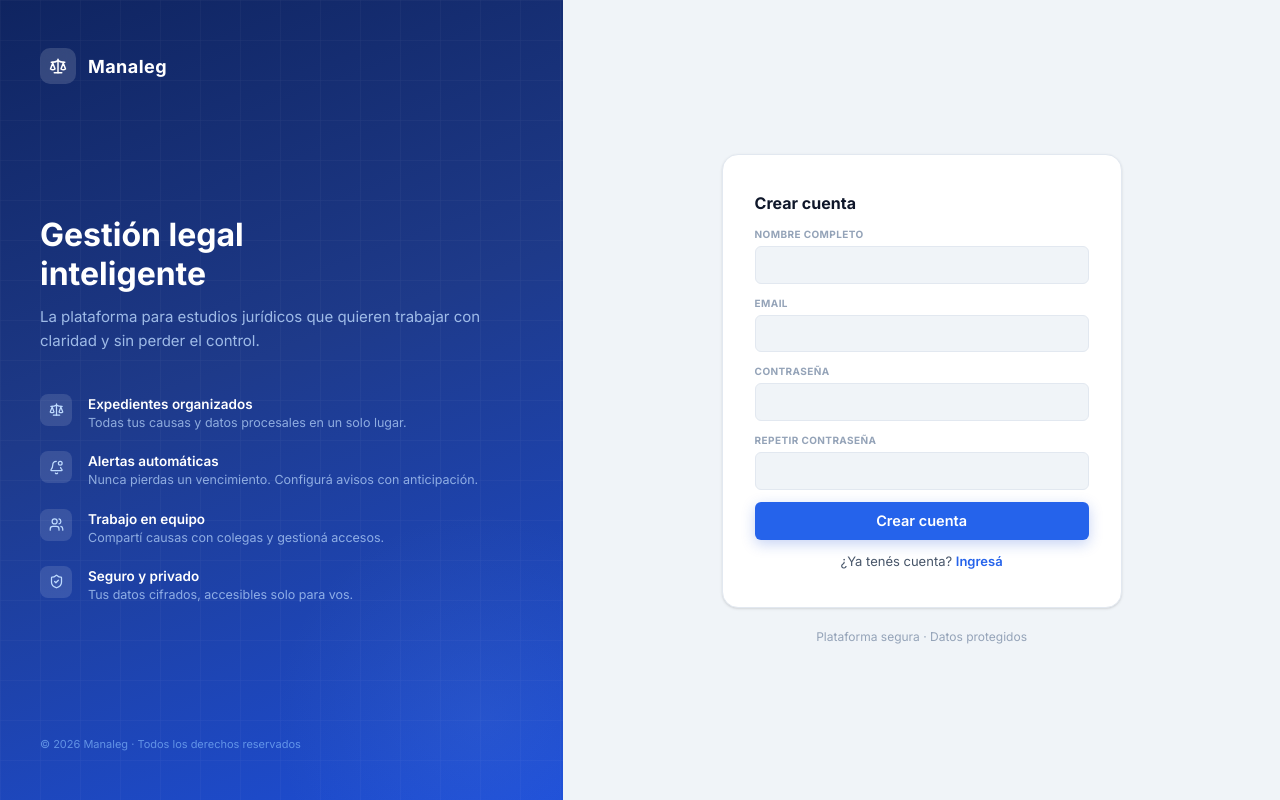
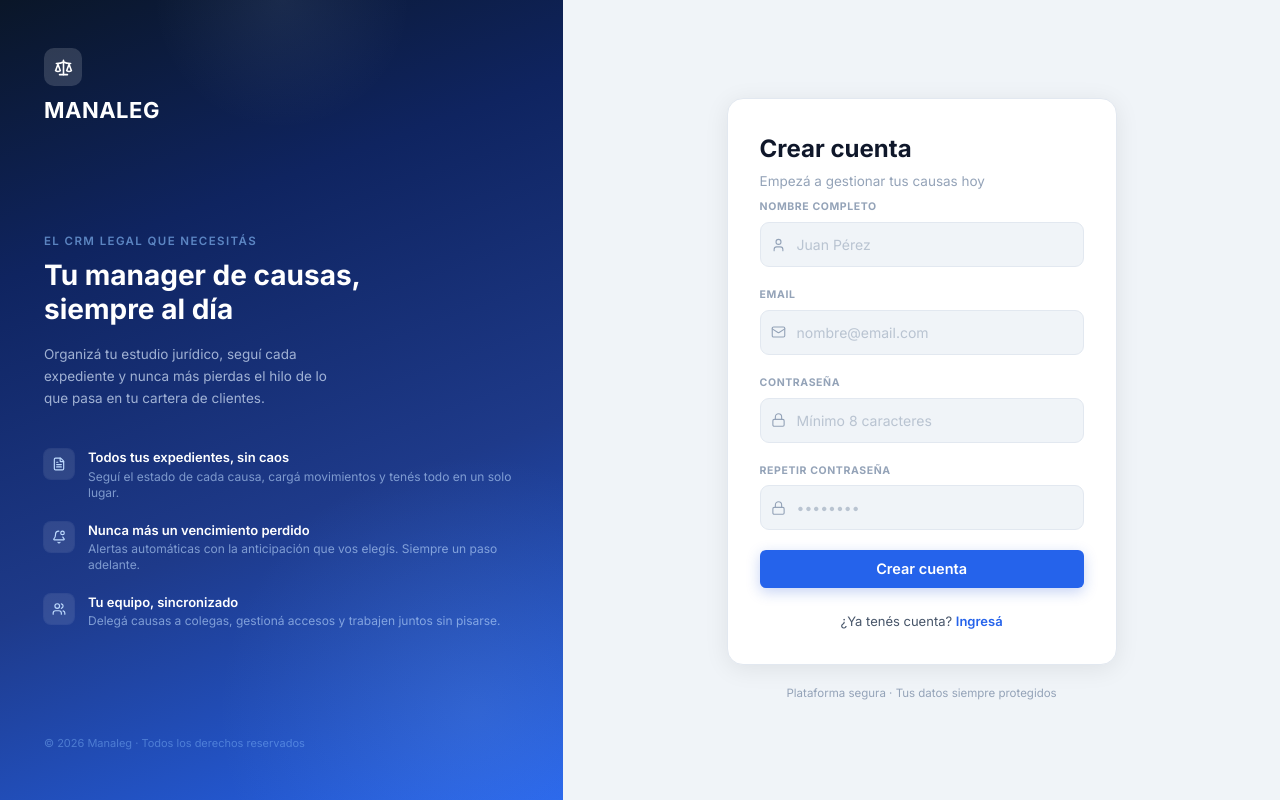
Before and after one commit to lucianogarriga/manaleg, a Next.js app: page /register in a window 1280 px wide. Built offline with nearby package versions, Linux system fonts and the light colour scheme; no server answers.

Commit message:
Mod login section

```diff
--- a/app/(auth)/layout.tsx
+++ b/app/(auth)/layout.tsx
@@ -1,83 +1,76 @@
-import { Scale, BellDot, Users, ShieldCheck } from "lucide-react";
+import { Scale, BellDot, Users, FileText } from "lucide-react";
 
 const FEATURES = [
   {
-    icon: Scale,
-    title: "Expedientes organizados",
-    desc: "Todas tus causas y datos procesales en un solo lugar.",
+    icon: FileText,
+    title: "Todos tus expedientes, sin caos",
+    desc: "Seguí el estado de cada causa, cargá movimientos y tenés todo en un solo lugar.",
   },
   {
     icon: BellDot,
-    title: "Alertas automáticas",
-    desc: "Nunca pierdas un vencimiento. Configurá avisos con anticipación.",
+    title: "Nunca más un vencimiento perdido",
+    desc: "Alertas automáticas con la anticipación que vos elegís. Siempre un paso adelante.",
   },
   {
     icon: Users,
-    title: "Trabajo en equipo",
-    desc: "Compartí causas con colegas y gestioná accesos.",
-  },
-  {
-    icon: ShieldCheck,
-    title: "Seguro y privado",
-    desc: "Tus datos cifrados, accesibles solo para vos.",
+    title: "Tu equipo, sincronizado",
+    desc: "Delegá causas a colegas, gestioná accesos y trabajen juntos sin pisarse.",
   },
 ];
 
 export default function AuthLayout({ children }: { children: React.ReactNode }) {
   return (
-    <main className="flex min-h-screen">
+    /* data-theme="light" fuerza colores claros en la pantalla de auth
+       independientemente del modo del sistema operativo */
+    <main className="flex min-h-screen" data-theme="light">
       {/* ── Panel izquierdo — marca ── */}
       <div
-        className="relative hidden flex-col justify-between overflow-hidden px-10 py-12 md:flex"
+        className="relative hidden flex-col justify-between overflow-hidden px-11 py-12 md:flex"
         style={{
           width: "44%",
-          background: "linear-gradient(160deg, #0f2460 0%, #1e3a8a 45%, #1d4ed8 100%)",
+          background: "linear-gradient(160deg, #0a1628 0%, #0f2460 28%, #1e3a8a 62%, #2563eb 100%)",
         }}
       >
-        {/* Fondo geométrico sutil */}
-        <svg
-          className="pointer-events-none absolute inset-0 h-full w-full opacity-[.06]"
-          xmlns="http://www.w3.org/2000/svg"
-        >
-          <defs>
-            <pattern id="grid" width="40" height="40" patternUnits="userSpaceOnUse">
-              <path d="M 40 0 L 0 0 0 40" fill="none" stroke="white" strokeWidth="1" />
-            </pattern>
-          </defs>
-          <rect width="100%" height="100%" fill="url(#grid)" />
-        </svg>
-        {/* Círculo decorativo */}
+        {/* Orbe grande inferior-derecha */}
         <div
-          className="pointer-events-none absolute -bottom-32 -right-32 h-[420px] w-[420px] rounded-full opacity-[.08]"
-          style={{ background: "radial-gradient(circle, #93c5fd, transparent 70%)" }}
+          className="pointer-events-none absolute -bottom-48 -right-48 h-[560px] w-[560px] rounded-full"
+          style={{ background: "radial-gradient(circle, rgba(147,197,253,.13) 0%, transparent 65%)" }}
+        />
+        {/* Orbe pequeño superior */}
+        <div
+          className="pointer-events-none absolute top-0 left-1/2 h-[260px] w-[260px] -translate-x-1/2 -translate-y-1/2 rounded-full"
+          style={{ background: "radial-gradient(circle, rgba(191,219,254,.08) 0%, transparent 70%)" }}
         />
 
-        {/* Logo */}
-        <div className="relative flex items-center gap-3">
-          <div className="flex h-9 w-9 items-center justify-center rounded-[10px] bg-white/15 backdrop-blur-sm">
-            <Scale size={18} strokeWidth={2} className="text-white" />
+        {/* Logo — solo icono + nombre, sin nada a la izquierda del texto */}
+        <div className="relative">
+          <div className="mb-2 flex h-[38px] w-[38px] items-center justify-center rounded-[10px] bg-white/15">
+            <Scale size={19} strokeWidth={2} className="text-white" />
           </div>
-          <span className="text-[18px] font-bold tracking-wide text-white">Manaleg</span>
+          <span className="text-[22px] font-bold tracking-[.5px] text-white">MANALEG</span>
         </div>
 
-        {/* Headline */}
+        {/* Headline + features */}
         <div className="relative">
-          <h1 className="mb-3 text-[32px] font-bold leading-[1.2] text-white">
-            Gestión legal<br />inteligente
+          <p className="mb-2 text-[11.5px] font-semibold uppercase tracking-[1.4px] text-blue-300/60">
+            El CRM legal que necesitás
+          </p>
+          <h1 className="mb-4 text-[28px] font-bold leading-[1.22] text-white">
+            Tu manager de causas,<br />siempre al día
           </h1>
-          <p className="mb-10 text-[15px] leading-relaxed text-blue-200/80">
-            La plataforma para estudios jurídicos que quieren trabajar con claridad y sin perder el control.
+          <p className="mb-10 max-w-[300px] text-[13.5px] leading-[1.65] text-blue-100/70">
+            Organizá tu estudio jurídico, seguí cada expediente y nunca más pierdas el hilo de lo que pasa en tu cartera de clientes.
           </p>
 
-          <div className="flex flex-col gap-5">
+          <div className="flex flex-col gap-[20px]">
             {FEATURES.map(({ icon: Icon, title, desc }) => (
-              <div key={title} className="flex items-start gap-4">
-                <div className="flex h-8 w-8 shrink-0 items-center justify-center rounded-[8px] bg-white/12">
-                  <Icon size={15} strokeWidth={2} className="text-blue-200" />
+              <div key={title} className="flex items-start gap-[14px]">
+                <div className="flex h-[30px] w-[30px] shrink-0 items-center justify-center rounded-[7px] bg-white/10 ring-1 ring-white/[.08]">
+                  <Icon size={14} strokeWidth={2} className="text-blue-200" />
                 </div>
                 <div>
-                  <div className="text-[13.5px] font-semibold text-white">{title}</div>
-                  <div className="text-[12.5px] leading-snug text-blue-200/70">{desc}</div>
+                  <div className="text-[13px] font-semibold leading-tight text-white">{title}</div>
+                  <div className="mt-[3px] text-[12px] leading-snug text-blue-200/60">{desc}</div>
                 </div>
               </div>
             ))}
@@ -85,27 +78,27 @@ export default function AuthLayout({ children }: { children: React.ReactNode })
         </div>
 
         {/* Footer */}
-        <div className="relative text-[11px] text-blue-300/60">
+        <div className="relative text-[11px] text-blue-300/40">
           © {new Date().getFullYear()} Manaleg · Todos los derechos reservados
         </div>
       </div>
 
-      {/* ── Panel derecho — formulario ── */}
-      <div className="flex flex-1 flex-col items-center justify-center bg-bg px-6 py-12">
+      {/* ── Panel derecho — card flotante (fondo neutro) ── */}
+      <div className="flex flex-1 flex-col items-center justify-center bg-[#f0f4f8] px-6 py-12">
         {/* Logo solo en mobile */}
-        <div className="mb-8 flex flex-col items-center gap-2 md:hidden">
+        <div className="mb-6 flex flex-col items-center gap-2 md:hidden">
           <div className="flex h-10 w-10 items-center justify-center rounded-[10px] bg-blue">
             <Scale size={20} strokeWidth={2} className="text-white" />
           </div>
-          <div className="text-[17px] font-bold text-text">Manaleg</div>
+          <div className="text-[17px] font-bold text-[#0f172a]">MANALEG</div>
         </div>
 
-        <div className="w-full max-w-[400px]">
-          <div className="rounded-2xl border border-border bg-card px-8 py-9 shadow-sm">
+        <div className="w-full max-w-[390px]">
+          <div className="rounded-2xl border border-[#e2e8f0] bg-white p-8 shadow-[0_4px_24px_rgba(0,0,0,.08)]">
             {children}
           </div>
-          <p className="mt-5 text-center text-[12px] text-muted">
-            Plataforma segura · Datos protegidos
+          <p className="mt-5 text-center text-[11.5px] text-[#94a3b8]">
+            Plataforma segura · Tus datos siempre protegidos
           </p>
         </div>
       </div>
--- a/app/(auth)/login/page.tsx
+++ b/app/(auth)/login/page.tsx
@@ -1,25 +1,99 @@
 "use client";
 
+import { useEffect, useState } from "react";
 import Link from "next/link";
 import { useActionState } from "react";
+import { Mail, Lock, Scale } from "lucide-react";
 import { login } from "../actions";
 import AuthField from "@/components/auth/AuthField";
 import FormAlert from "@/components/auth/FormAlert";
 import SubmitButton from "@/components/auth/SubmitButton";
 
+function LoginTransition() {
+  return (
+    <div
+      className="fixed inset-0 z-[200] flex flex-col items-center justify-center"
+      style={{ background: "var(--color-bg)" }}
+    >
+      {/* Glow orbs animados */}
+      <div className="pointer-events-none absolute inset-0 flex items-center justify-center overflow-hidden">
+        <div
+          className="auth-glow-1 absolute h-[640px] w-[640px] rounded-full"
+          style={{ background: "radial-gradient(circle, rgba(37,99,235,.16) 0%, transparent 68%)" }}
+        />
+        <div
+          className="auth-glow-2 absolute h-[420px] w-[420px] rounded-full"
+          style={{ background: "radial-gradient(circle, rgba(96,165,250,.12) 0%, transparent 68%)" }}
+        />
+        <div
+          className="auth-glow-1 absolute h-[240px] w-[240px] rounded-full"
+          style={{ background: "radial-gradient(circle, rgba(37,99,235,.22) 0%, transparent 68%)", animationDelay: "0.8s" }}
+        />
+      </div>
+
+      {/* Logo + texto */}
+      <div className="auth-fade-in relative flex flex-col items-center gap-5">
+        <div
+          className="auth-logo flex h-[56px] w-[56px] items-center justify-center rounded-[16px] bg-blue"
+        >
+          <Scale size={26} strokeWidth={2} className="text-white" />
+        </div>
+        <div className="flex flex-col items-center gap-1">
+          <span className="text-[18px] font-bold text-text">Manaleg</span>
+          <span className="text-[13px] text-muted">
+            <span className="auth-dots">Preparando tu espacio</span>
+          </span>
+        </div>
+        {/* Barra de progreso indeterminada */}
+        <div className="mt-2 h-[3px] w-[160px] overflow-hidden rounded-full bg-border">
+          <div
+            className="h-full rounded-full bg-blue"
+            style={{
+              width: "40%",
+              animation: "auth-progress 1.4s ease-in-out infinite",
+            }}
+          />
+        </div>
+      </div>
+
+      <style>{`
+        @keyframes auth-progress {
+          0%   { margin-left: -40%; }
+          100% { margin-left: 140%; }
+        }
+      `}</style>
+    </div>
+  );
+}
+
 export default function LoginPage() {
   const [state, action, pending] = useActionState(login, {});
+  const [showTransition, setShowTransition] = useState(false);
+
+  useEffect(() => {
+    if (pending) setShowTransition(true);
+  }, [pending]);
 
   return (
-    <form action={action} className="space-y-3">
-      <h1 className="text-[16px] font-bold text-text">Ingresar</h1>
+    <>
+      {showTransition && <LoginTransition />}
+
+      <form action={action} className="space-y-5">
+        <div className="mb-2">
+          <h1 className="text-[24px] font-bold text-text">Bienvenido</h1>
+          <p className="mt-1 text-[13.5px] text-muted">Ingresá a tu cuenta para continuar</p>
+        </div>
+
         <FormAlert state={state} />
+
         <AuthField
           label="Email"
           name="email"
           type="email"
           autoComplete="email"
+          placeholder="nombre@email.com"
           defaultValue={state.values?.email}
+          icon={Mail}
           required
         />
         <AuthField
@@ -27,17 +101,22 @@ export default function LoginPage() {
           name="password"
           type="password"
           autoComplete="current-password"
+          placeholder="••••••••"
+          icon={Lock}
           required
         />
+
         <SubmitButton pending={pending} pendingText="Ingresando…">
           Ingresar
         </SubmitButton>
-      <p className="text-center text-[13px] text-sub">
+
+        <p className="pt-1 text-center text-[13px] text-sub">
           ¿No tenés cuenta?{" "}
-        <Link href="/register" className="font-semibold text-blue">
-          Registrate
+          <Link href="/register" className="font-semibold text-blue hover:underline">
+            Registrate gratis
           </Link>
         </p>
       </form>
+    </>
   );
 }
--- a/app/(auth)/register/page.tsx
+++ b/app/(auth)/register/page.tsx
@@ -2,6 +2,7 @@
 
 import Link from "next/link";
 import { useActionState } from "react";
+import { User, Mail, Lock } from "lucide-react";
 import { register } from "../actions";
 import AuthField from "@/components/auth/AuthField";
 import FormAlert from "@/components/auth/FormAlert";
@@ -12,10 +13,13 @@ export default function RegisterPage() {
 
   if (state.message) {
     return (
-      <div className="space-y-3">
-        <h1 className="text-[16px] font-bold text-text">Revisá tu email</h1>
+      <div className="space-y-4">
+        <div className="mb-2">
+          <h1 className="text-[24px] font-bold text-text">Revisá tu email</h1>
+          <p className="mt-1 text-[13.5px] text-muted">Te enviamos un link de confirmación.</p>
+        </div>
         <FormAlert state={state} />
-        <Link href="/login" className="block text-center text-[13px] font-semibold text-blue">
+        <Link href="/login" className="block text-center text-[13px] font-semibold text-blue hover:underline">
           Volver a ingresar
         </Link>
       </div>
@@ -23,14 +27,21 @@ export default function RegisterPage() {
   }
 
   return (
-    <form action={action} className="space-y-3">
-      <h1 className="text-[16px] font-bold text-text">Crear cuenta</h1>
+    <form action={action} className="space-y-5">
+      <div className="mb-2">
+        <h1 className="text-[24px] font-bold text-text">Crear cuenta</h1>
+        <p className="mt-1 text-[13.5px] text-muted">Empezá a gestionar tus causas hoy</p>
+      </div>
+
       <FormAlert state={state} />
+
       <AuthField
         label="Nombre completo"
         name="nombre"
         autoComplete="name"
+        placeholder="Juan Pérez"
         defaultValue={state.values?.nombre}
+        icon={User}
         required
       />
       <AuthField
@@ -38,7 +49,9 @@ export default function RegisterPage() {
         name="email"
         type="email"
         autoComplete="email"
+        placeholder="nombre@email.com"
         defaultValue={state.values?.email}
+        icon={Mail}
         required
       />
       <AuthField
@@ -46,6 +59,8 @@ export default function RegisterPage() {
         name="password"
         type="password"
         autoComplete="new-password"
+        placeholder="Mínimo 8 caracteres"
+        icon={Lock}
         minLength={8}
         required
       />
@@ -54,15 +69,19 @@ export default function RegisterPage() {
         name="confirm"
         type="password"
         autoComplete="new-password"
+        placeholder="••••••••"
+        icon={Lock}
         minLength={8}
         required
       />
+
       <SubmitButton pending={pending} pendingText="Creando cuenta…">
         Crear cuenta
       </SubmitButton>
-      <p className="text-center text-[13px] text-sub">
+
+      <p className="pt-1 text-center text-[13px] text-sub">
         ¿Ya tenés cuenta?{" "}
-        <Link href="/login" className="font-semibold text-blue">
+        <Link href="/login" className="font-semibold text-blue hover:underline">
           Ingresá
         </Link>
       </p>
--- a/app/globals.css
+++ b/app/globals.css
@@ -169,6 +169,39 @@
   }
 }
 
+/* ─── AUTH TRANSITION ANIMATION ─── */
+@keyframes auth-glow-pulse {
+  0%, 100% { opacity: 0.5; transform: scale(1); }
+  50%       { opacity: 1;   transform: scale(1.12); }
+}
+@keyframes auth-glow-pulse-2 {
+  0%, 100% { opacity: 0.3; transform: scale(1.1); }
+  50%       { opacity: 0.7; transform: scale(0.95); }
+}
+@keyframes auth-fade-in {
+  from { opacity: 0; transform: translateY(14px); }
+  to   { opacity: 1; transform: translateY(0); }
+}
+@keyframes auth-logo-glow {
+  0%, 100% { box-shadow: 0 0 24px rgba(37,99,235,.35); }
+  50%       { box-shadow: 0 0 48px rgba(37,99,235,.6), 0 0 80px rgba(37,99,235,.2); }
+}
+@keyframes auth-dots {
+  0%   { content: "Preparando tu espacio"; }
+  25%  { content: "Preparando tu espacio."; }
+  50%  { content: "Preparando tu espacio.."; }
+  75%  { content: "Preparando tu espacio..."; }
+}
+
+.auth-glow-1 { animation: auth-glow-pulse   2.4s ease-in-out infinite; }
+.auth-glow-2 { animation: auth-glow-pulse-2 2.4s ease-in-out infinite 0.4s; }
+.auth-fade-in { animation: auth-fade-in 0.5s ease forwards; }
+.auth-logo    { animation: auth-logo-glow 2s ease-in-out infinite; }
+.auth-dots::after {
+  content: "";
+  animation: auth-dots 1.8s steps(1) infinite;
+}
+
 /* Scrollbars finos */
 ::-webkit-scrollbar       { width: 6px; }
 ::-webkit-scrollbar-thumb { background: var(--color-border); border-radius: 2px; }
--- a/components/auth/AuthField.tsx
+++ b/components/auth/AuthField.tsx
@@ -1,21 +1,32 @@
 import type { InputHTMLAttributes } from "react";
+import type { LucideIcon } from "lucide-react";
 
 interface AuthFieldProps extends InputHTMLAttributes<HTMLInputElement> {
   label: string;
   name: string;
+  icon?: LucideIcon;
 }
 
-export default function AuthField({ label, name, ...props }: AuthFieldProps) {
+export default function AuthField({ label, name, icon: Icon, ...props }: AuthFieldProps) {
   return (
     <label className="block">
-      <span className="mb-1 block text-[10px] font-bold uppercase tracking-[.4px] text-muted">
+      <span className="mb-[7px] block text-[10.5px] font-bold uppercase tracking-[.6px] text-muted">
         {label}
       </span>
-      <input
-        name={name}
-        className="w-full rounded-[6px] border border-border bg-bg px-[10px] py-[7px] text-[14.5px] text-text outline-none transition-colors placeholder:text-muted focus:border-blue focus:bg-card"
-        {...props}
-      />
+      <div className="relative">
+        {Icon && (
+          <span className="pointer-events-none absolute left-[11px] top-1/2 -translate-y-1/2 text-muted">
+            <Icon size={15} strokeWidth={1.8} />
+          </span>
+        )}
+        <input
+          name={name}
+          className={`w-full rounded-[9px] border border-border bg-bg text-[14px] text-text outline-none transition-colors placeholder:text-muted/60 focus:border-blue focus:bg-card ${
+            Icon ? "pl-[36px] pr-[12px] py-[11px]" : "px-[12px] py-[11px]"
+          }`}
+          {...props}
+        />
+      </div>
     </label>
   );
 }
```
Lines whose indentation alone changed are shown as unchanged.
